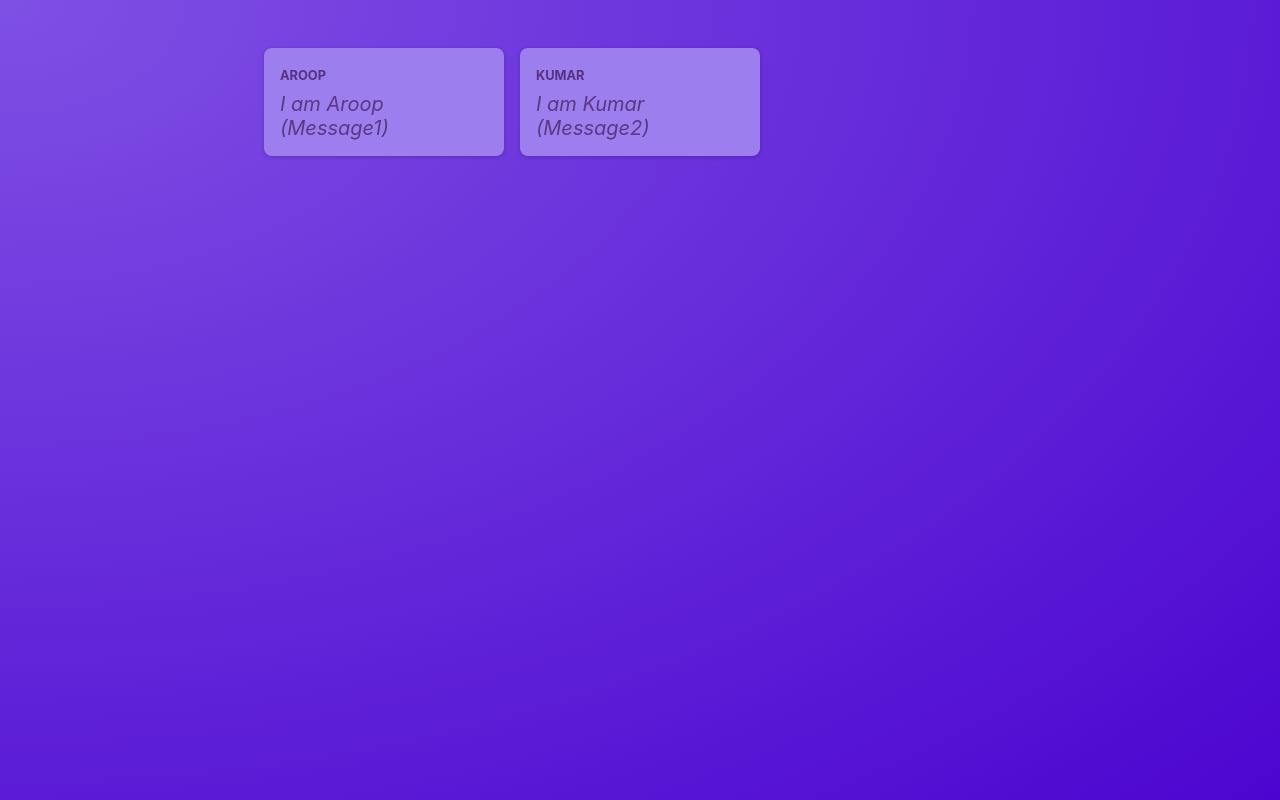
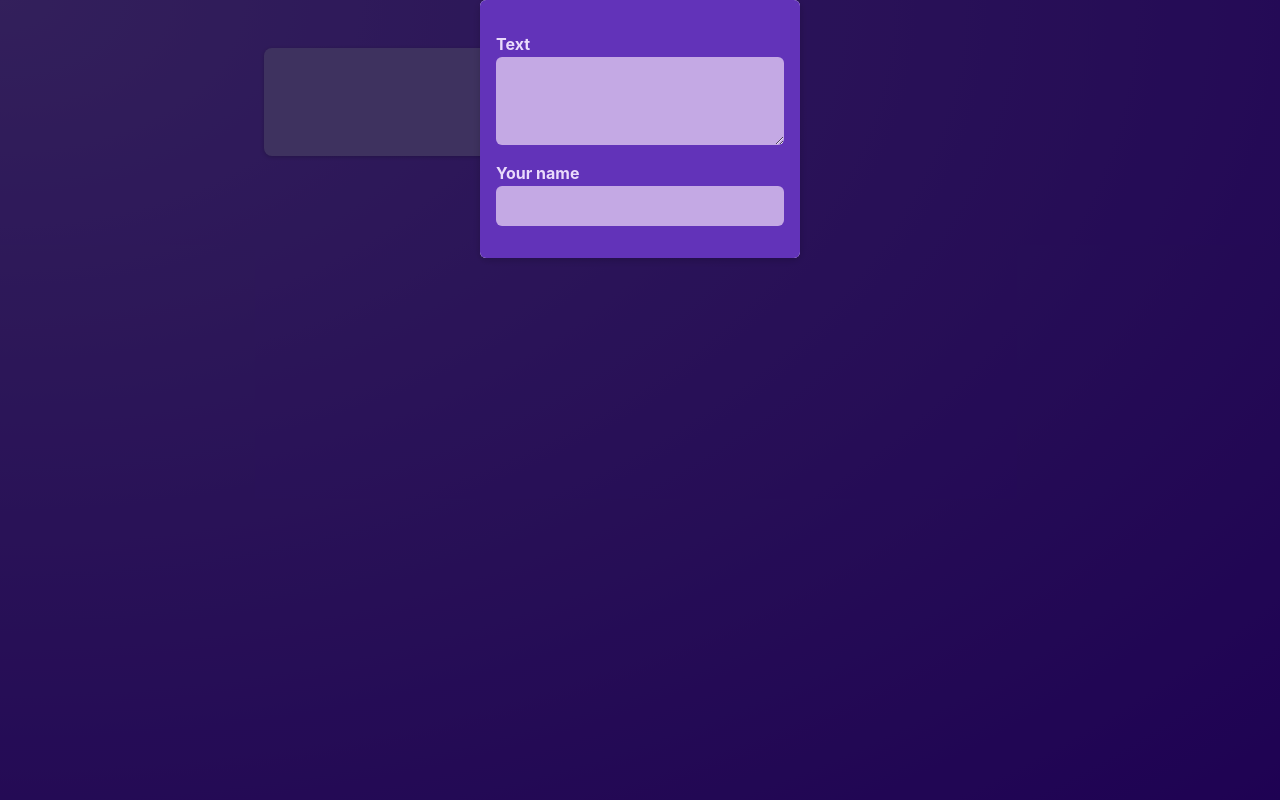
Before and after one commit to aroopkumar50/post-on-web-react, a React (Vite) app: page / in a window 1280 px wide. Built offline with nearby package versions, Linux system fonts and the light colour scheme.

Commit message:
Add states for new post creation

```diff
--- /dev/null
+++ b/src/components/Modal.jsx
@@ -0,0 +1,15 @@
+import classes from "./Modal.module.css";
+
+function Modal({ children }) {
+    return (
+        <>
+            <div className={classes.backdrop}>
+                <dialog open className={classes.modal}>
+                    {children}
+                </dialog>
+            </div>
+        </>
+    );
+}
+
+export default Modal;
--- /dev/null
+++ b/src/components/Modal.module.css
@@ -0,0 +1,18 @@
+.backdrop {
+    position: fixed;
+    top: 0;
+    left: 0;
+    width: 100%;
+    height: 100vh;
+    background-color: rgba(0, 0, 0, 0.6);
+    z-index: 1;
+  }
+
+  .modal {
+    border: none;
+    border-radius: 6px;
+    box-shadow: 0 2px 8px rgba(0, 0, 0, 0.2);
+    padding: 0;
+    overflow: hidden;
+    z-index: 1;
+  }
--- /dev/null
+++ b/src/components/NewPost.jsx
@@ -0,0 +1,28 @@
+import classes from "./NewPost.module.css";
+
+function NewPost(props) {
+    return (
+        <form className={classes.form}>
+            <p>
+                <label htmlFor="body">Text</label>
+                <textarea
+                    id="body"
+                    required
+                    rows={3}
+                    onChange={props.onBodyChange}
+                />
+            </p>
+            <p>
+                <label htmlFor="name">Your name</label>
+                <input
+                    type="text"
+                    id="name"
+                    required
+                    onChange={props.onAuthorChange}
+                />
+            </p>
+        </form>
+    );
+}
+
+export default NewPost;
--- /dev/null
+++ b/src/components/NewPost.module.css
@@ -0,0 +1,52 @@
+.form {
+    background-color: #6233b9;
+    padding: 1rem;
+    width: 20rem;
+  }
+
+  .form label {
+    display: block;
+    margin-bottom: 0.05rem;
+    color: #eadbfb;
+    font-weight: bold;
+  }
+
+  .form input,
+  .form textarea {
+    display: block;
+    width: 100%;
+    font: inherit;
+    padding: 0.5rem;
+    border-radius: 6px;
+    border: none;
+    background-color: #c4a9e4;
+    color: #28262c;
+  }
+
+  .actions {
+    display: flex;
+    justify-content: flex-end;
+    gap: 0.5rem;
+  }
+
+  .actions button {
+    cursor: pointer;
+    font: inherit;
+    padding: 0.5rem 1.5rem;
+    border: none;
+    border-radius: 4px;
+    background-color: #34036c;
+    color: #e5d5f7;
+  }
+
+  .actions button:hover {
+    background-color: #23014a;
+  }
+
+  .actions button[type='button'] {
+    background-color: transparent;
+  }
+
+  .actions button[type='button']:hover {
+    color: #d1bee6;
+  }
--- a/src/components/PostsList.jsx
+++ b/src/components/PostsList.jsx
@@ -1,12 +1,35 @@
+import { useState } from "react";
+
 import Post from "./Post";
+import NewPost from "./NewPost";
+import Modal from "./Modal";
 import classes from "./PostsList.module.css";
 
 function PostsList() {
+    const [enteredBody, setEnteredBody] = useState("");
+    const [enteredAuthor, setEnteredAuthor] = useState("");
+
+    function bodyChangeHandler(event) {
+        setEnteredBody(event.target.value);
+    }
+
+    function authorChangeHandler(event) {
+        setEnteredAuthor(event.target.value);
+    }
+
     return (
-        <ul className={classes.posts}>
-            <Post author="Aroop" body="I am Aroop (Message1)" />
-            <Post author="Kumar" body="I am Kumar (Message2)" />
-        </ul>
+        <>
+            <Modal>
+                <NewPost
+                    onBodyChange={bodyChangeHandler}
+                    onAuthorChange={authorChangeHandler}
+                />
+            </Modal>
+            <ul className={classes.posts}>
+                <Post author={enteredAuthor} body={enteredBody} />
+                <Post author="Kumar" body="I am Kumar (Message2)" />
+            </ul>
+        </>
     );
 }
 
```
